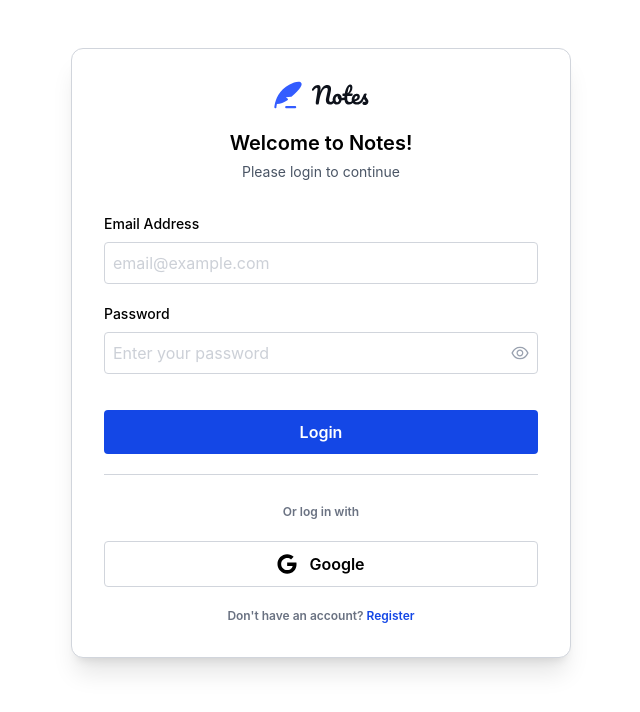
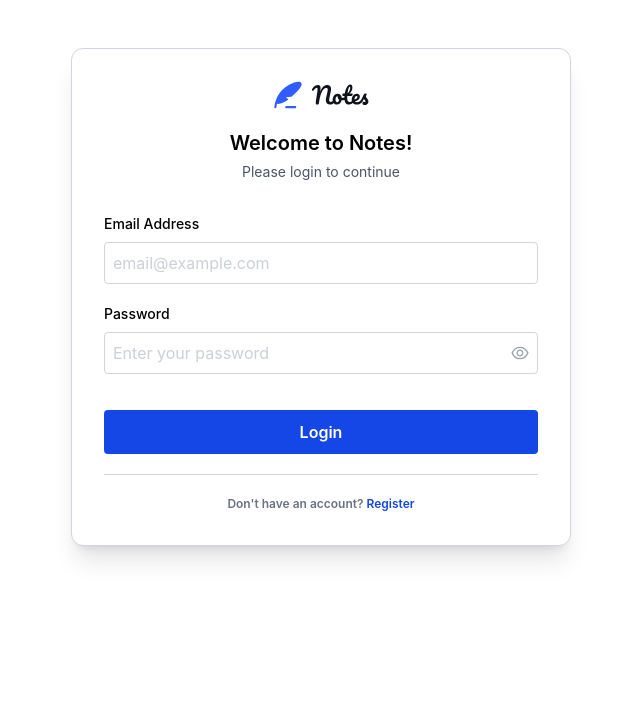
Before and after one commit to Dunni0/note-taking-app, a Next.js app: page /login in a window 1280 px wide. Shown: the top 712 px of the page, without its empty margins (319-959 px from the left). Built offline with nearby package versions, Linux system fonts and the light colour scheme.

Commit message:
remove login w google

```diff
--- a/src/app/login/page.jsx
+++ b/src/app/login/page.jsx
@@ -18,7 +18,7 @@
   const [error, setError] = useState("");
 
   const [showPassword, setShowPassword] = useState(false);
-  const [isGoogleLoading, setIsGoogleLoading] = useState(false);
+  // const [isGoogleLoading, setIsGoogleLoading] = useState(false);
 
   // Auto-clear errors after 5 s
   useEffect(() => {
@@ -67,18 +67,18 @@
     }
   };
 
-  const handleGoogleLogin = async () => {
-    setIsGoogleLoading(true);
-    setError("");
+  // const handleGoogleLogin = async () => {
+  //   setIsGoogleLoading(true);
+  //   setError("");
 
-    try {
-      await signIn("google", { callbackUrl: "/home" });
-      // no set false — page will redirect
-    } catch (err) {
-      setError("Google sign-in failed");
-      setIsGoogleLoading(false);
-    }
-  };
+  //   try {
+  //     await signIn("google", { callbackUrl: "/home" });
+  //     // no set false — page will redirect
+  //   } catch (err) {
+  //     setError("Google sign-in failed");
+  //     setIsGoogleLoading(false);
+  //   }
+  // };
 
   return (
     <div className="p-8">
@@ -196,7 +196,7 @@
               {error}
             </div>
           )}
-          <p className="mt-[0.5rem] text-center text-gray-500 text-[12px] font-semibold">
+          {/* <p className="mt-[0.5rem] text-center text-gray-500 text-[12px] font-semibold">
             Or log in with
           </p>
           <button
@@ -207,7 +207,7 @@
           >
             <FaGoogle className="w-5 h-5" />
             Google
-          </button>
+          </button> */}
           {/* Toggle Link */}
           <p className="text-center text-gray-500 text-[12px] font-semibold">
             {isLogin ? "Don't have an account? " : "Already have an account? "}
```
